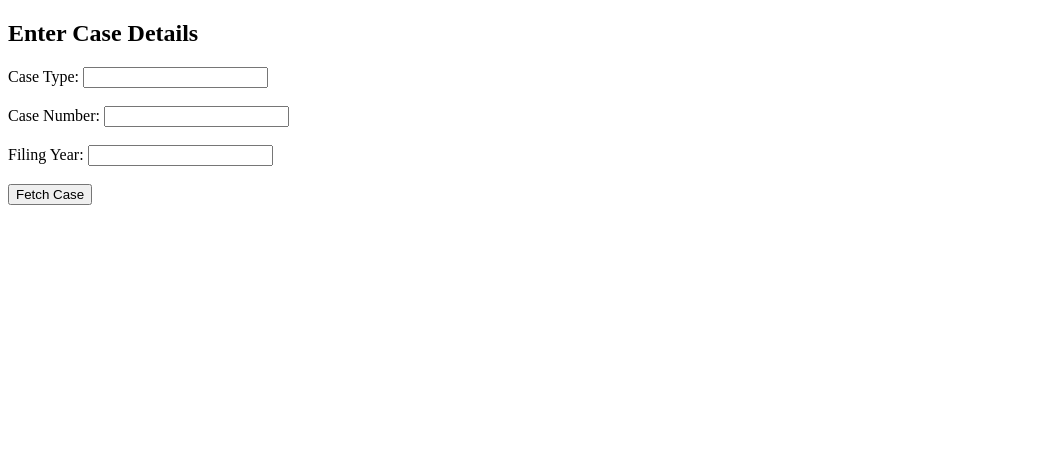
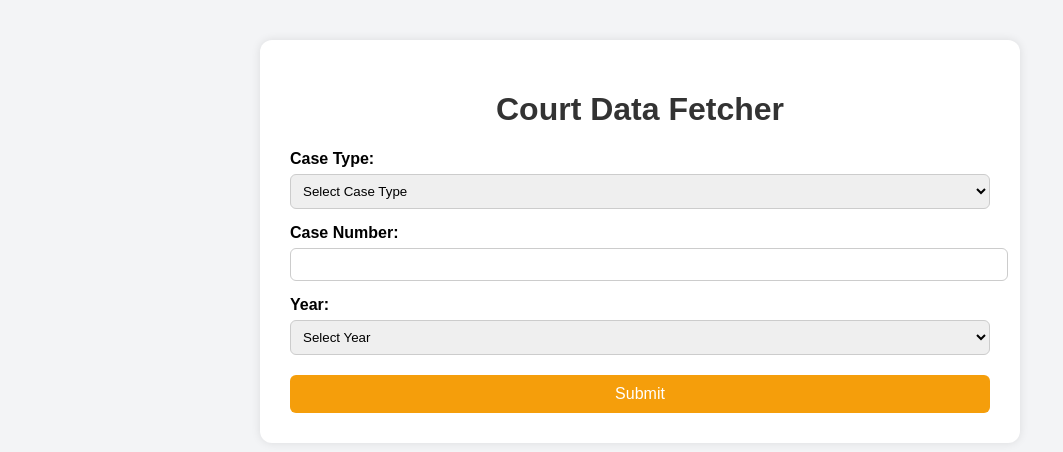
Before and after one commit to mahmud-shaikh/Delhi-court-data-fetcher, a Flask app: page / in a window 1280 px wide. Shown: the top 452 px of the page, without its empty margins (0-1063 px from the left). Run offline with Flask 3, Linux system fonts and the light colour scheme.

Commit message:
add ui page functionality

```diff
--- a/app.py
+++ b/app.py
@@ -1,23 +1,48 @@
 from flask import Flask, render_template, request
-from court_scraper import fetch_case_data
+from delhi_high_court_scraper import fetch_case_data
 from database import log_query
 
 app = Flask(__name__)
 
 @app.route('/')
-def home():
-    return render_template('index.html')
+def index():
+    # full list of case types
+    case_types = [
+        "ADMIN.REPORT", "ARB.A.", "ARB. A. (COMM.)", "ARB.P.", "BAIL APPLN.", "CA", "CA (COMM.IPD-CR)",
+        "C.A.(COMM.IPD-GI)", "C.A.(COMM.IPD-PAT)", "C.A.(COMM.IPD-PV)", "C.A.(COMM.IPD-TM)", "CAVEAT(CO.)",
+        "CC(ARB.)", "CCP(CO.)", "CCP(REF)", "CEAC", "CEAR", "CHAT.A.C.", "CHAT.A.REF", "CMI", "CM(M)",
+        "CM(M)-IPD", "C.O.", "CO.APP.", "CO.APPL.(C)", "CO.APPL.(M)", "CO.A(SB)", "C.O.(COMM.IPD-CR)",
+        "C.O.(COMM.IPD-GI)", "C.O.(COMM.IPD-PAT)", "C.O. (COMM.IPD-TM)", "CO.EX.", "CONT.APP.(C)",
+        "CONT.CAS(C)", "CONT.CAS.(CRL)", "CO.PET.", "C.REF.(O)", "CRL.A.", "CRL.L.P.", "CRL.M.C.",
+        "CRL.M.(CO.)", "CRL.M.I.", "CRL.O.", "CRL.O.(CO.)", "CRL.REF.", "CRL.REV.P.", "CRL.REV.P.(MAT.)",
+        "CRL.REV.P.(NDPS)", "CRL.REV.P.(NI)", "C.R.P.", "CRP-IPD", "C.RULE", "CS(COMM)", "CS(OS)", "CS(OS) GP",
+        "CUSAA", "CUS.A.C.", "CUS.A.R.", "CUSTOM A.", "DEATH SENTENCE REF.", "DEMO", "EDC", "EDR",
+        "EFA(COMM)", "EFA(OS)", "EFA(OS)  (COMM)", "EFA(OS)(IPD)", "EL.PET.", "ETR", "EX.F.A.", "EX.P.",
+        "EX.S.A.", "FAO", "FAO (COMM)", "FAO-IPD", "FAO(OS)", "FAO(OS) (COMM)", "FAO(OS)(IPD)", "GCAC",
+        "GCAR", "GTA", "GTC", "GTR", "I.A.", "I.P.A.", "ITA", "ITC", "ITR", "ITSA", "LA.APP.", "LPA",
+        "MAC.APP.", "MAT.", "MAT.APP.", "MAT.APP.(F.C.)", "MAT.CASE", "MAT.REF.", "MISC. APPEAL(PMLA)",
+        "OA", "OCJA", "O.M.P.", "O.M.P. (COMM)", "OMP (CONT.)", "O.M.P. (E)", "O.M.P. (E) (COMM.)",
+        "O.M.P.(EFA)(COMM.)", "OMP (ENF.) (COMM.)", "O.M.P.(I)", "O.M.P.(I) (COMM.)", "O.M.P. (J) (COMM.)",
+        "O.M.P. (MISC.)", "O.M.P.(MISC.)(COMM.)", "O.M.P.(T)", "O.M.P. (T) (COMM.)", "O.REF.", "RC.REV.",
+        "RC.S.A.", "RERA APPEAL", "REVIEW PET.", "RFA", "RFA(COMM)", "RFA-IPD", "RFA(OS)", "RFA(OS)(COMM)",
+        "RF(OS)(IPD)", "RSA", "SCA", "SDR", "SERTA", "ST.APPL.", "STC", "ST.REF.", "SUR.T.REF.", "TEST.CAS.",
+        "TR.P.(C)", "TR.P.(C.)", "TR.P.(CRL.)", "VAT APPEAL", "W.P.(C)", "W.P.(C)-IPD", "WP(C)(IPD)",
+        "W.P.(CRL)", "WTA", "WTC", "WTR"
+    ]
+
+    return render_template("index.html", case_types=case_types)
+
 
 @app.route('/result', methods=['POST'])
 def result():
+    print("PRINTED FROM RESULT")
     case_type = request.form['case_type']
     case_number = request.form['case_number']
     year = request.form['year']
 
     data = fetch_case_data(case_type, case_number, year)
-    log_query(case_type, case_number, year, str(data))
 
-    return render_template('result.html', data=data)
+    return render_template('result.html', results=data)
 
 if __name__ == '__main__':
-    app.run(debug=True)
+    app.run(port=5000, debug=True)
--- a/templates/index.html
+++ b/templates/index.html
@@ -1,21 +1,102 @@
 <!DOCTYPE html>
-<html>
+<html lang="en">
 <head>
-  <title>Court Data Fetcher</title>
+    <meta charset="UTF-8">
+    <title>Court Data Fetcher</title>
+    <style>
+        body {
+            font-family: Arial, sans-serif;
+            background-color: #f3f4f6;
+            margin: 40px;
+        }
+
+        .container {
+            background-color: white;
+            padding: 30px;
+            border-radius: 12px;
+            box-shadow: 0 0 10px rgba(0,0,0,0.1);
+            max-width: 700px;
+            margin: auto;
+        }
+
+        h1 {
+            text-align: center;
+            color: #333;
+        }
+
+        label {
+            display: block;
+            margin-top: 15px;
+            font-weight: bold;
+        }
+
+        select, input[type="text"], input[type="number"] {
+            width: 100%;
+            padding: 8px;
+            margin-top: 6px;
+            border: 1px solid #ccc;
+            border-radius: 6px;
+        }
+
+        .submit-btn {
+            margin-top: 20px;
+            background-color: #f59e0b;
+            color: white;
+            border: none;
+            padding: 10px 15px;
+            font-size: 16px;
+            border-radius: 6px;
+            cursor: pointer;
+            width: 100%;
+        }
+
+        .submit-btn:hover {
+            background-color: #d97706;
+        }
+
+        .log-table {
+            margin-top: 30px;
+            width: 100%;
+            border-collapse: collapse;
+        }
+
+        .log-table th, .log-table td {
+            padding: 10px;
+            border: 1px solid #ccc;
+            text-align: left;
+        }
+
+        .log-table th {
+            background-color: #fbbf24;
+            color: white;
+        }
+    </style>
 </head>
 <body>
-  <h2>Enter Case Details</h2>
-  <form action="/result" method="post">
-    <label>Case Type:</label>
-    <input type="text" name="case_type" required><br><br>
+    <div class="container">
+        <h1>Court Data Fetcher</h1>
+        <form action="/result" method="POST">
+            <label for="case_type">Case Type:</label>
+            <select name="case_type" id="case_type" required>
+                <option value="" disabled selected>Select Case Type</option>
+                {% for option in case_types %}
+                    <option value="{{ option }}">{{ option }}</option>
+                {% endfor %}
+            </select>
 
-    <label>Case Number:</label>
-    <input type="text" name="case_number" required><br><br>
+            <label for="case_number">Case Number:</label>
+            <input type="number" name="case_number" id="case_number" required>
 
-    <label>Filing Year:</label>
-    <input type="text" name="year" required><br><br>
+            <label for="year">Year:</label>
+            <select name="year" id="year" required>
+                <option value="">Select Year</option>
+                {% for y in range(2025, 2000, -1) %}
+                    <option value="{{ y }}">{{ y }}</option>
+                {% endfor %}
+            </select>
 
-    <button type="submit">Fetch Case</button>
-  </form>
+            <button type="submit" class="submit-btn">Submit</button>
+        </form>
+    </div>
 </body>
 </html>
```
Also changed, not shown: database.py (+15 -12 lines), delhi_high_court_scraper.py (+57 -94 lines), templates/result.html (+32 -12 lines), utils.py (added, +85 -0 lines), database.db.
